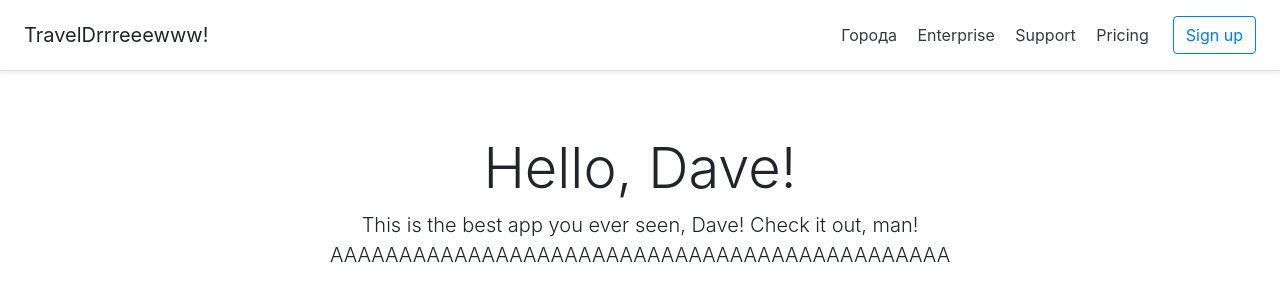
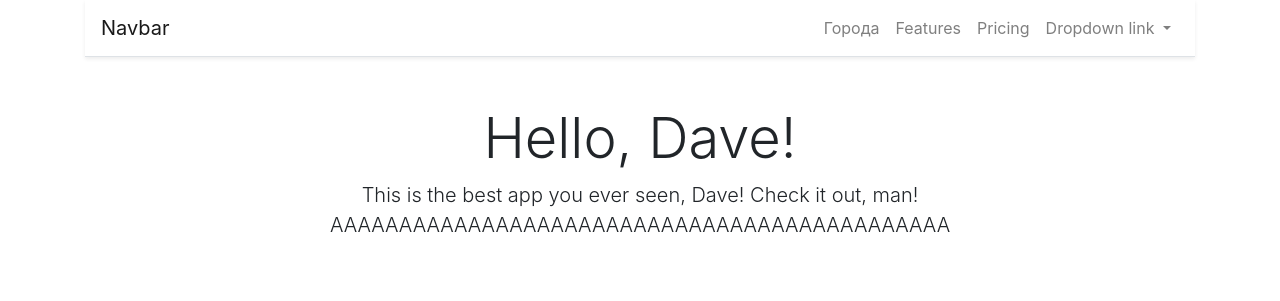
Before and after one commit to RedBullDogE/trainavel_djbasics, a Django app: page / in a window 1280 px wide. Shown: the top 301 px of the page. Run offline with Django 3.2, Linux system fonts and the light colour scheme; some libraries are stand-ins or nearby versions.

Commit message:
Upgrade navbar

```diff
--- a/templates/base.html
+++ b/templates/base.html
@@ -1,3 +1,5 @@
+{% url 'city:home' as city_home_url %}
+
 <!doctype html>
 <html lang="en">
 
@@ -14,7 +16,7 @@
 </head>
 
 <body>
-    <div class="d-flex flex-column flex-md-row align-items-center p-3 px-md-4 mb-3 bg-white border-bottom shadow-sm">
+    <!-- <div class="d-flex flex-column flex-md-row align-items-center p-3 px-md-4 mb-3 bg-white border-bottom shadow-sm">
         <h5 class="my-0 mr-md-auto font-weight-normal">TravelDrrreeewww!</h5>
         <nav class="my-2 my-md-0 mr-md-3">
             <a class="p-2 text-dark" href="{% url 'city:home' %}">Города</a>
@@ -23,8 +25,41 @@
             <a class="p-2 text-dark" href="#">Pricing</a>
         </nav>
         <a class="btn btn-outline-primary" href="#">Sign up</a>
+    </div> -->
+
+    <div class="container">
+        <nav class="navbar navbar-expand-lg navbar-light bg-white border-bottom shadow-sm">
+            <a class="navbar-brand" href="{% url 'home' %}">Navbar</a>
+            <button class="navbar-toggler" type="button" data-toggle="collapse" data-target="#navbarNavDropdown"
+                aria-controls="navbarNavDropdown" aria-expanded="false" aria-label="Toggle navigation">
+                <span class="navbar-toggler-icon"></span>
+            </button>
+            <div class="collapse navbar-collapse" id="navbarNavDropdown">
+                <ul class="navbar-nav ml-auto">
+                    <li class="nav-item {% if request.path == city_home_url %} active {% endif %}">
+                        <a class="nav-link" href="{% url 'city:home' %}">Города<span class="sr-only">(current)</span></a>
+                    </li>
+                    <li class="nav-item">
+                        <a class="nav-link" href="#">Features</a>
+                    </li>
+                    <li class="nav-item">
+                        <a class="nav-link" href="#">Pricing</a>
+                    </li>
+                    <li class="nav-item dropdown">
+                        <a class="nav-link dropdown-toggle" href="#" id="navbarDropdownMenuLink" role="button"
+                            data-toggle="dropdown" aria-haspopup="true" aria-expanded="false">
+                            Dropdown link
+                        </a>
+                        <div class="dropdown-menu" aria-labelledby="navbarDropdownMenuLink">
+                            <a class="dropdown-item" href="#">Action</a>
+                            <a class="dropdown-item" href="#">Another action</a>
+                            <a class="dropdown-item" href="#">Something else here</a>
+                        </div>
+                    </li>
+                </ul>
+            </div>
+        </nav>
     </div>
-
     <div class="container">
         {% block content %} {% endblock content %}
     </div>
```
